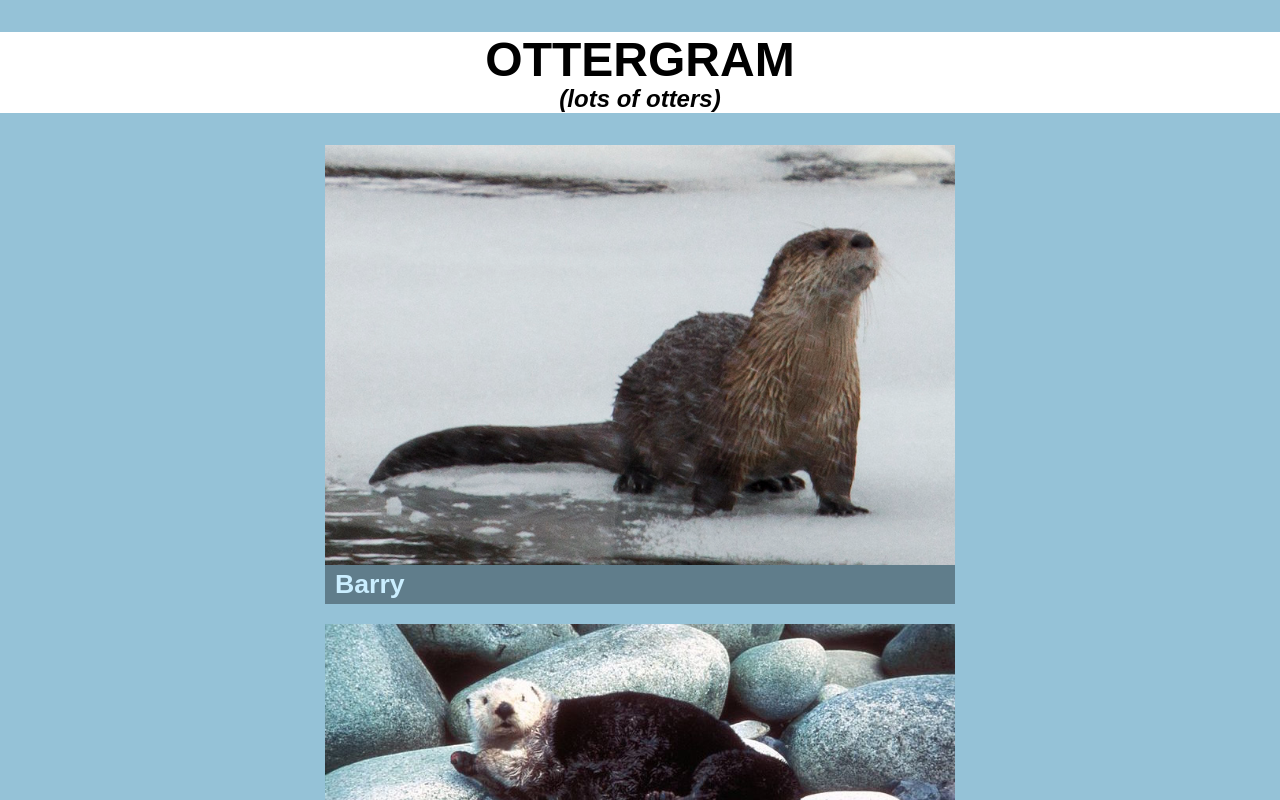
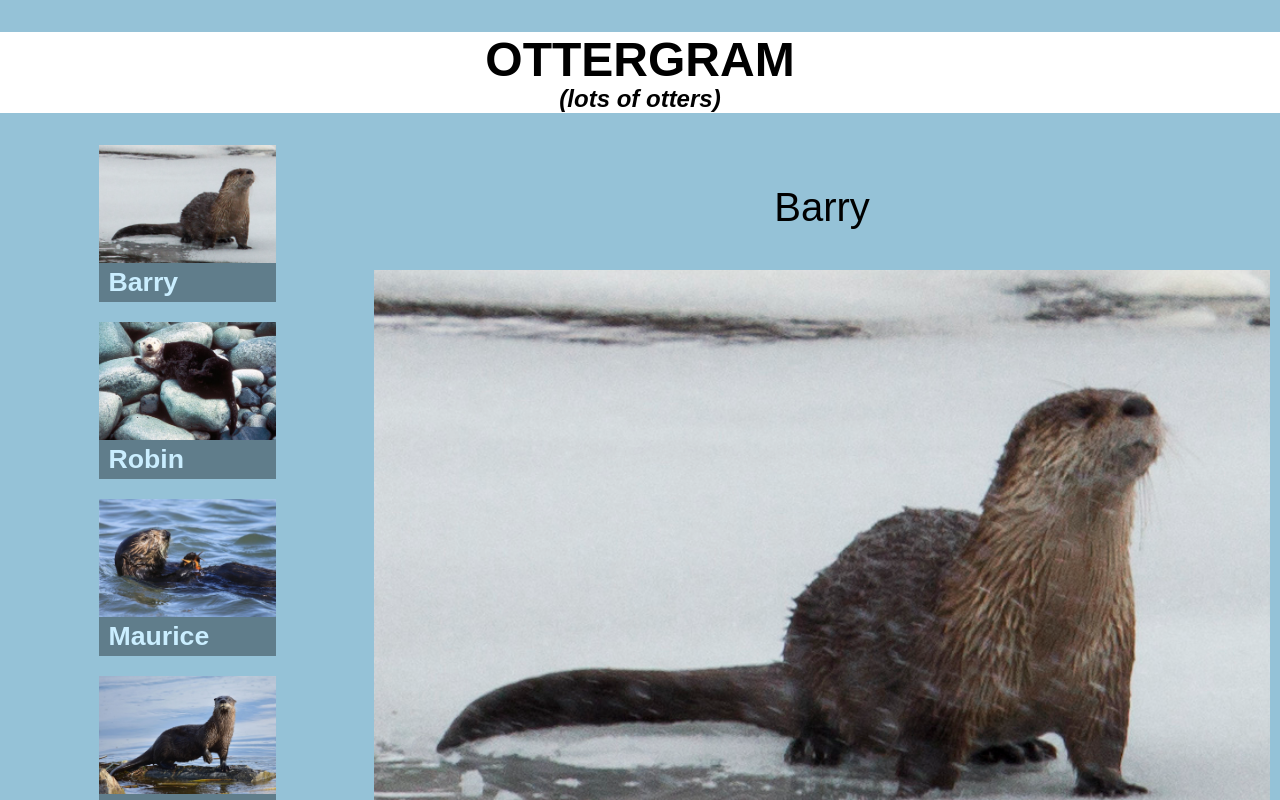
Before and after one commit to branpres/Ottergram, a React (Create React App) app: page / in a window 1280 px wide. Shown: the top 800 px of the page. Built offline with nearby package versions, Linux system fonts and the light colour scheme.

Commit message:
Added selected item.

```diff
--- a/src/App.css
+++ b/src/App.css
@@ -11,7 +11,7 @@ body {
     width: 100%;
 }
 
-.header-component h2 {
+.header-component div {
     text-transform: lowercase;
     font-size: .5em;
     width: 100%;
--- a/src/App.js
+++ b/src/App.js
@@ -2,6 +2,7 @@ import './App.css';
 import Footer from './components/Footer';
 import Header from './components/Header';
 import Post from './components/Post';
+import SelectedItem from './components/SelectedItem';
 import Barry from  './otters/otter1.jpg';
 import Robin from './otters/otter2.jpg';
 import Maurice from './otters/otter3.jpg';
@@ -20,6 +21,7 @@ function App() {
   return (
     <div>
       <Header />
+      <div className='app-content'>
         <ul className='post-list'>
             {
               otters.map((otter) => (
@@ -27,6 +29,8 @@ function App() {
               ))
             }
           </ul>
+          <SelectedItem src={Barry} name='Barry' />
+        </div>
         <Footer />
     </div>
   );
--- a/src/components/Header.js
+++ b/src/components/Header.js
@@ -2,7 +2,7 @@ function Header() {
     return (
         <header className="header-component">
             <h1>Ottergram
-                <h2>(lots of otters)</h2>
+                <div>(lots of otters)</div>
             </h1>
         </header>
     )
--- a/src/components/Post.js
+++ b/src/components/Post.js
@@ -1,7 +1,20 @@
 function Post({ src, name }) {
+    const handleClick = (name) => {
+      console.log('Clicked on ' + name);
+      alert("Here's " + name);
+    }
+
+    const handleMouseEnter = (name) => {
+      console.log('Howdy ' + name);
+    }
+
+    const handleMouseLeave = (name) => {
+      console.log('See ya ' + name);
+    }
+
     return (
         <li className='post-component'>
-            <button>
+            <button onClick={ () => handleClick(name)} onMouseEnter={() => handleMouseEnter(name)} onMouseLeave={() => handleMouseLeave(name)}>
               <img src={src} alt={name} />
               <p className="post-name">{name}</p>
             </button>
--- /dev/null
+++ b/src/components/SelectedItem.js
@@ -0,0 +1,10 @@
+function SelectedItem({ src, name }) {
+    return (
+        <div className='selected-item'>
+            <p>{name}</p>
+            <img src={src} alt={name} />
+        </div>
+    )
+}
+
+export default SelectedItem;
```
Lines whose indentation alone changed are shown as unchanged.
